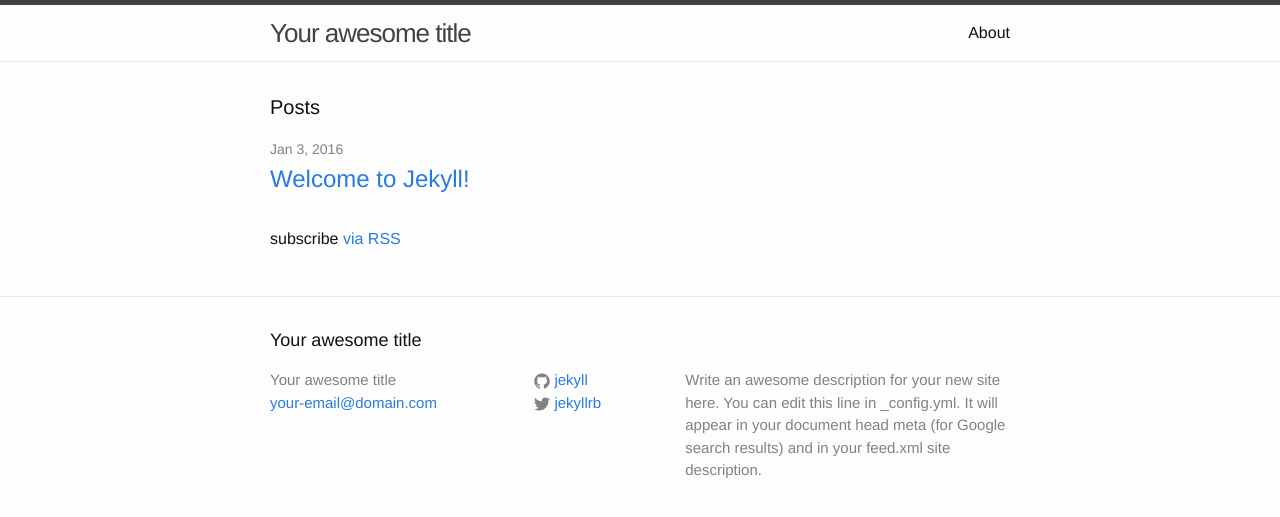
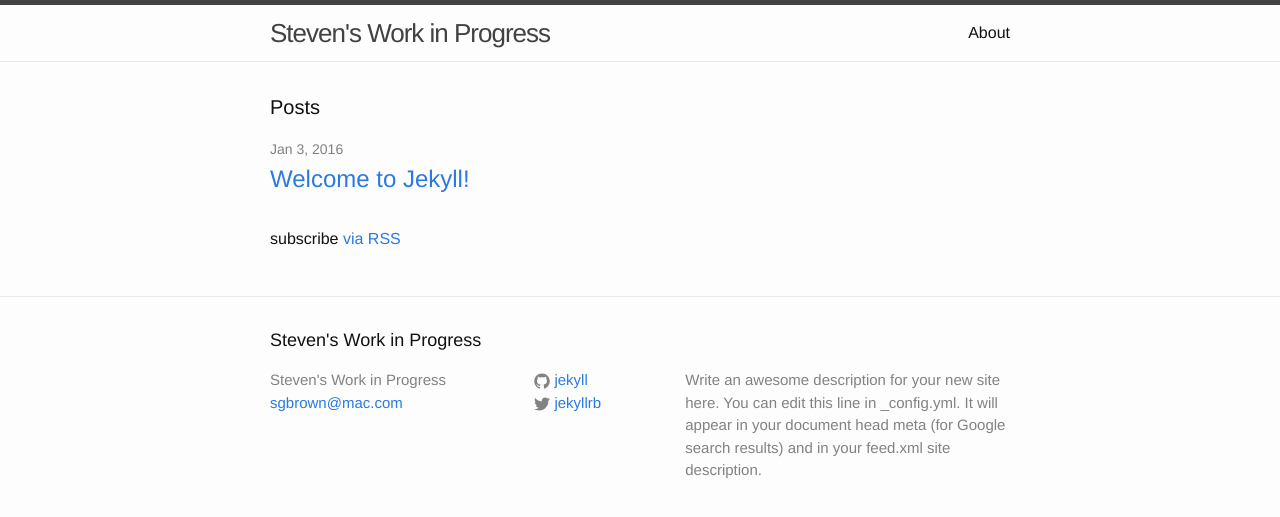
Before and after one commit to stevenb-nz/stevenb-nz.github.io, a Jekyll site: the page built from index.html, in a window 1280 px wide. Shown: the top 517 px of the page. Built offline with Jekyll 4.4.1, drawn with Linux system fonts in a browser that asks for light colours.

Commit message:
site title

```diff
--- a/_config.yml
+++ b/_config.yml
@@ -6,8 +6,8 @@
 # 'jekyll serve'. If you change this file, please restart the server process.
 
 # Site settings
-title: Your awesome title
-email: your-email@domain.com
+title: Steven's Work in Progress
+email: sgbrown@mac.com
 description: > # this means to ignore newlines until "baseurl:"
   Write an awesome description for your new site here. You can edit this
   line in _config.yml. It will appear in your document head meta (for
```
